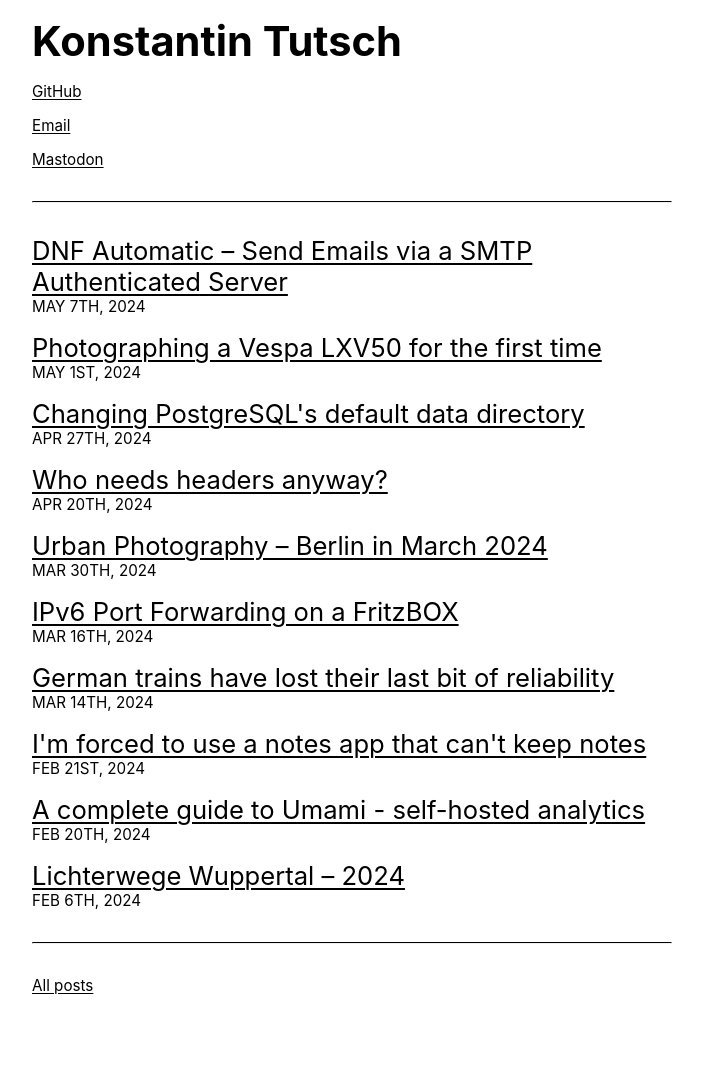
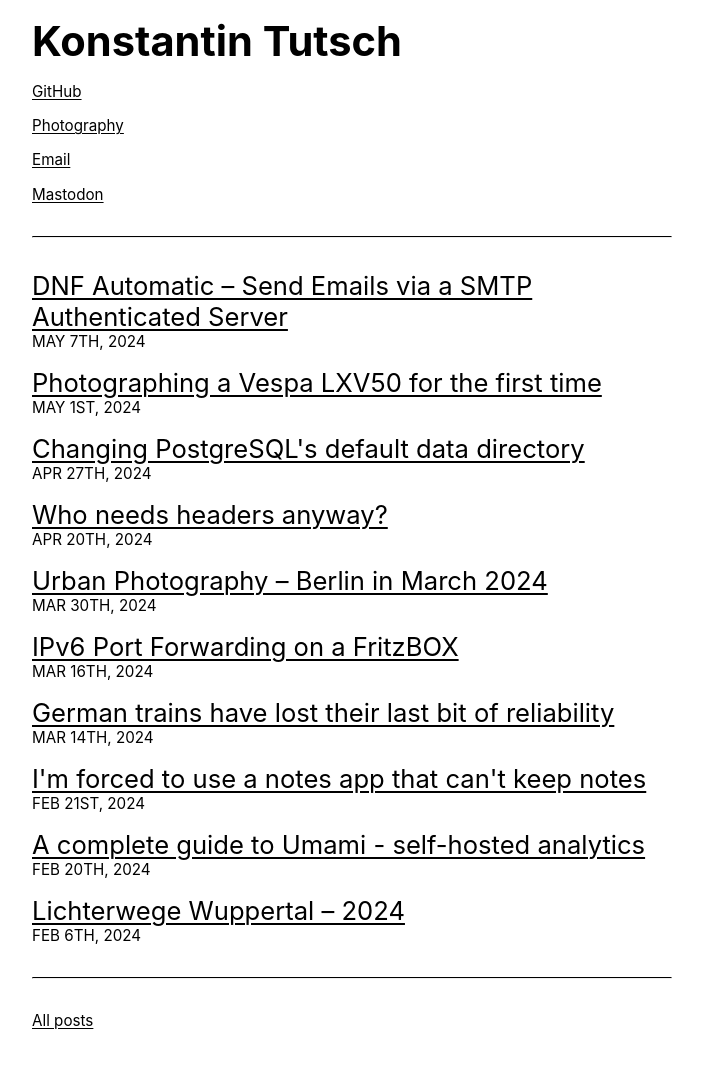
Before and after one commit to konstantintutsch/website, a Jekyll site: the page built from home.html, in a window 1280 px wide. Shown: the whole page, without its empty margins (288-991 px from the left). Built offline with Jekyll 4.4.1, drawn with Linux system fonts in a browser that asks for light colours; before the commit the page ends 1036 px from its top, so only the background shows below that.

Commit message:
Add Photography link to Home

```diff
--- a/home.html
+++ b/home.html
@@ -8,6 +8,7 @@ description: Welcome to Konstantin Tutsch's website. Discover lots of informatio
 <h2>{{ site.owner }}</h2>
 
 <p class="info">{% include social.html id="github" name="GitHub" %}</p>
+<p class="info"><a data-umami-event="photography" href="/i">Photography</a></p>
 <p class="info">{% include social.html id="mail" name="Email" %}</p>
 <p class="info">{% include social.html id="fediverse" name="Mastodon" %}</p>
 
```
